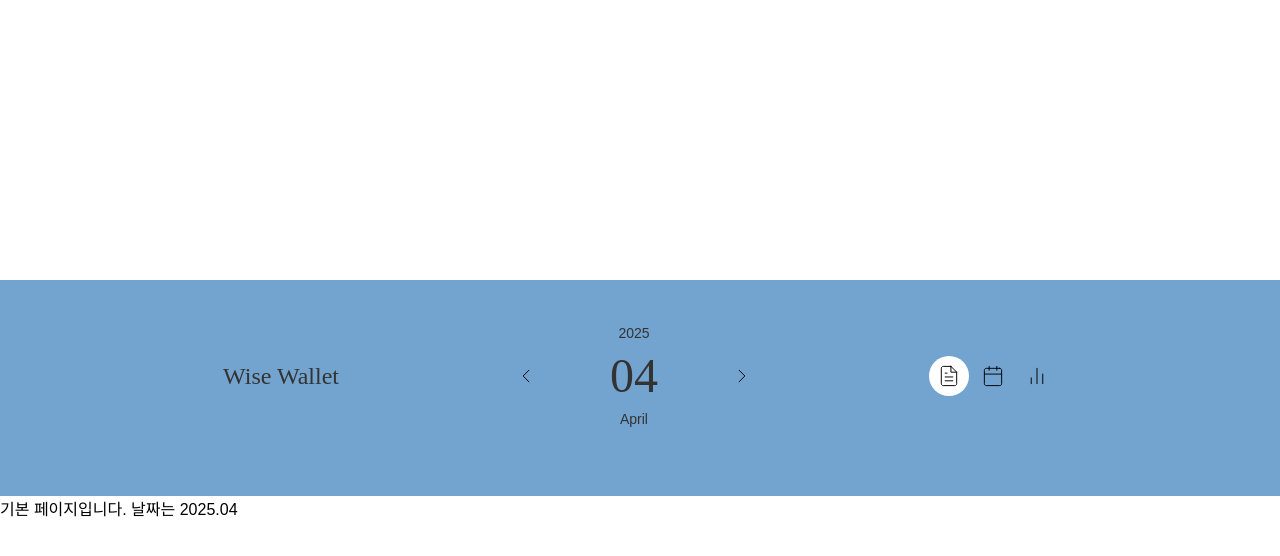
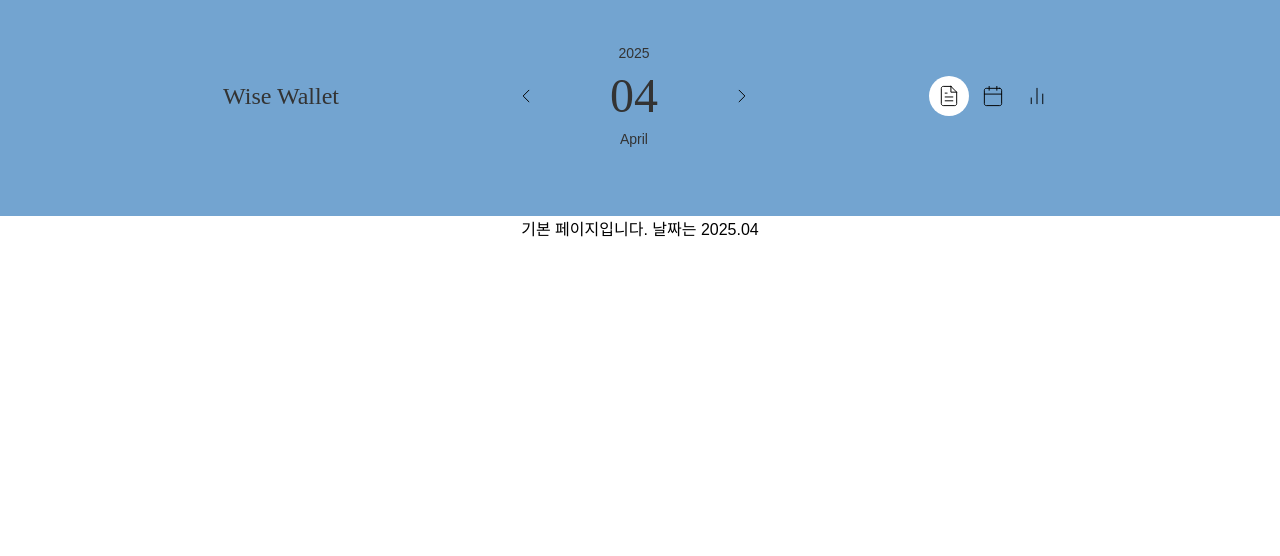
Before and after one commit to wan0514/fe-bye2money, a React (Vite) app: page /2025/04/home in a window 1280 px wide. Shown: the top 556 px of the page. Built offline with nearby package versions, Linux system fonts and the light colour scheme; a web font is replaced by a local one.

Commit message:
💄 style: Apply base layout style with header and content
- Created a layout with a fixed header and page content below
- Ensured consistent spacing and structure across all pages

```diff
--- a/src/app/App.jsx
+++ b/src/app/App.jsx
@@ -1,9 +1,19 @@
-import { useParams, useLocation } from 'react-router-dom';
-import { Outlet } from 'react-router-dom';
+import styled from '@emotion/styled';
+import { useParams, useLocation, Outlet } from 'react-router-dom';
 import useFetchRecordsByDate from '../shared/hooks/useFetchRecordsByDate';
-
 import { getActiveTabFromPath } from '../shared/utils/getActiveTabFromPath';
 import Header from '../features/header';
+
+const LayoutWrapper = styled.div`
+  display: flex;
+  flex-direction: column;
+  align-items: center;
+  min-height: 100vh;
+`;
+
+const Content = styled.main`
+  flex: 1;
+`;
 
 function App() {
   const { year, month } = useParams();
@@ -17,10 +27,12 @@ function App() {
   }
 
   return (
-    <>
+    <LayoutWrapper>
       <Header year={data.year} month={data.month} activeTab={activeTab} />
-      <Outlet context={{ data }} />
-    </>
+      <Content>
+        <Outlet context={{ data }} />
+      </Content>
+    </LayoutWrapper>
   );
 }
 
```
